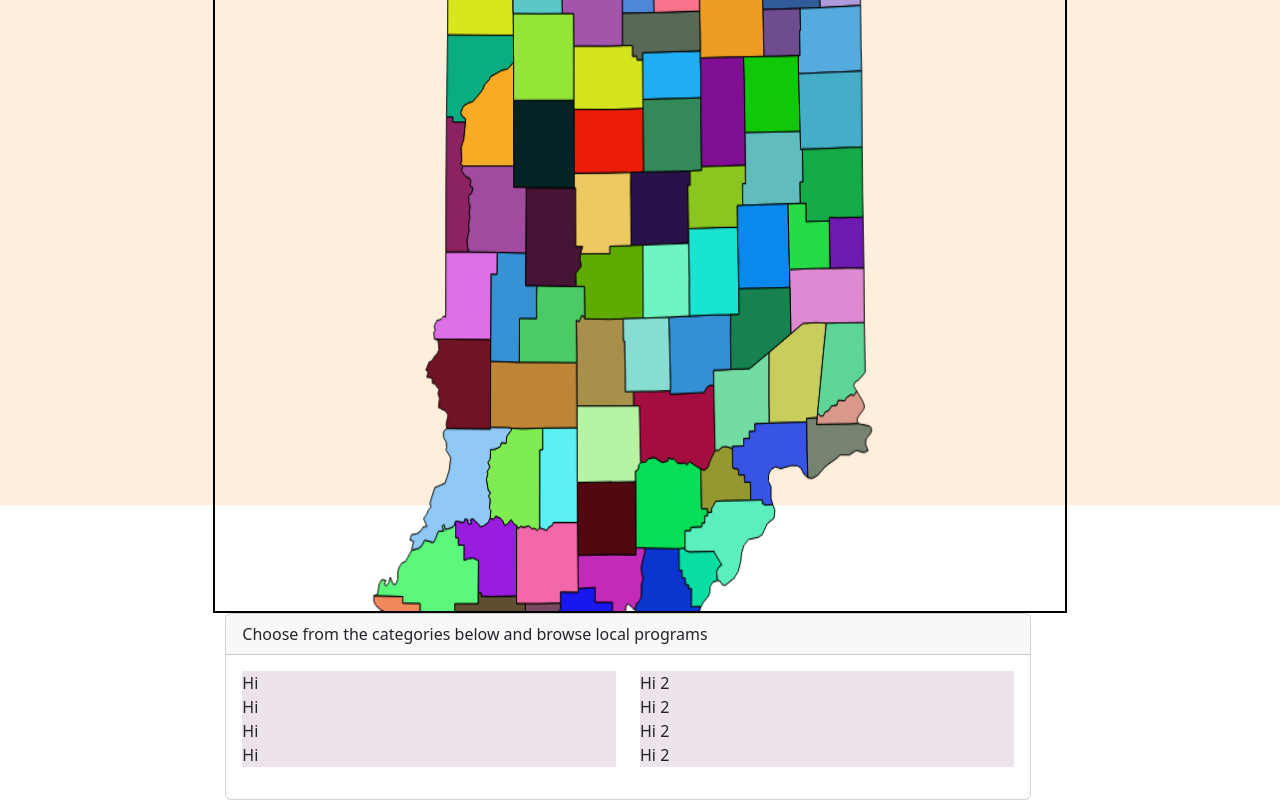
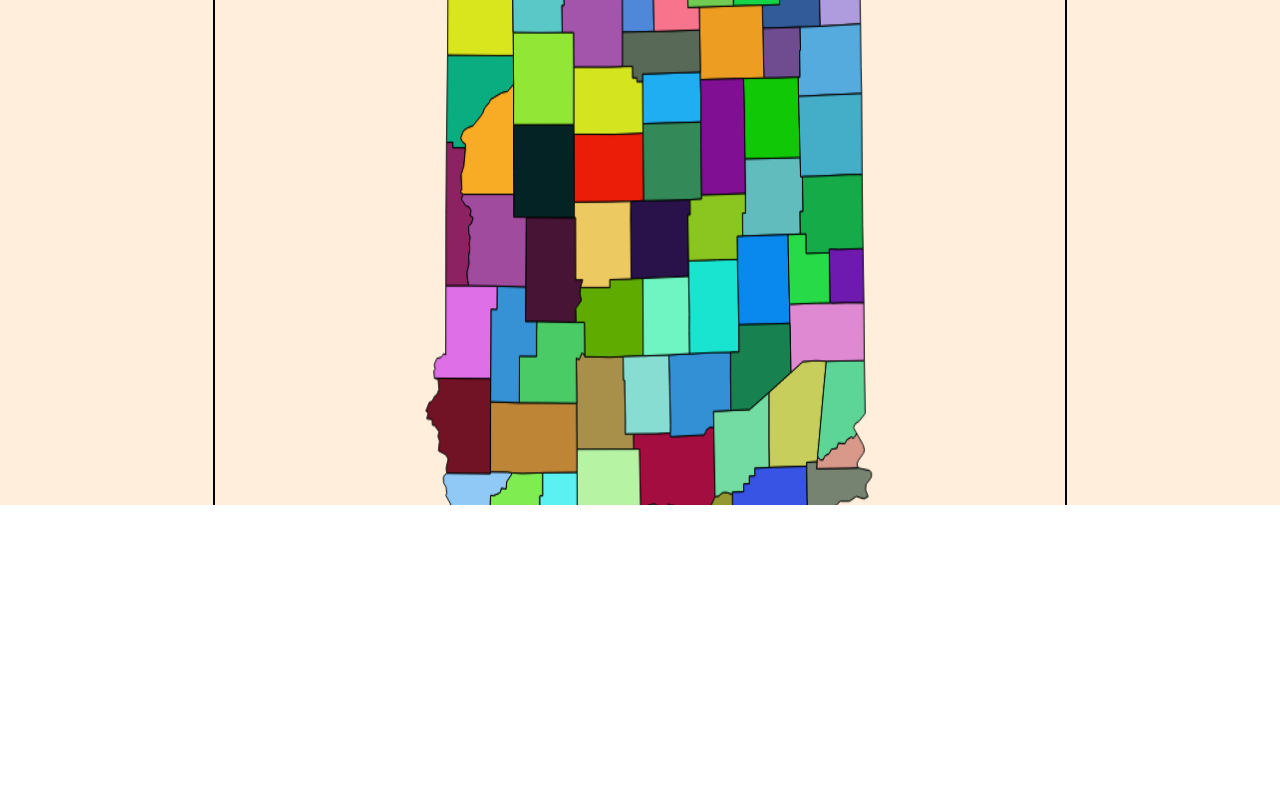
Before and after one commit to apet2929/CSSE280-FinalProject, a React (Create React App) app in the folder frontend/csse280-final-project/: page / in a window 1280 px wide. Shown: the part 295-1095 px from the top of the page. After the commit the page ends 800 px from the top, so only its background shows below. Built offline with nearby package versions, Linux system fonts and the light colour scheme.

Commit message:
Reset on logo click

```diff
--- a/frontend/csse280-final-project/src/App.css
+++ b/frontend/csse280-final-project/src/App.css
@@ -1,3 +1,7 @@
+#root {
+  overflow-y: hidden;
+}
+
 #header {
   width: 100%;
   height: 45px;
@@ -39,3 +43,10 @@
   display: block;
   margin: auto;
 }
+
+.category {
+  font-size: 54px;
+  border-radius: 50%;
+  border: 10px solid rgb(205, 209, 215);
+  padding: 30px;
+}
--- a/frontend/csse280-final-project/src/App.tsx
+++ b/frontend/csse280-final-project/src/App.tsx
@@ -55,7 +55,7 @@
 
   return (
   <div className="h-100 w-100">
-    <PageHeader />
+    <PageHeader onLogoClick={() => setState(0)}/>
     <div className="row w-100 justify-content-center">
         { renderState() }
     </div>
--- a/frontend/csse280-final-project/src/PageHeader.tsx
+++ b/frontend/csse280-final-project/src/PageHeader.tsx
@@ -1,7 +1,11 @@
-const PageHeader = () => (
+type HeaderProps = {
+  onLogoClick: Function;
+}
+
+const PageHeader = (props: HeaderProps) => (
     <div id="header" className="position-absolute">
         {/* <h3 className='align-middle'>Hello World</h3> */}
-      <img src="https://in211.communityos.org/publicassets/logo.png" id="navlogo" />
+      <img src="https://in211.communityos.org/publicassets/logo.png" id="navlogo" onClick={(e) => props.onLogoClick()}/>
       {/* <input type="search" className="w-75 mx-4" placeholder="Search for a Service"/> */}
       <div className="input-group mb-3 w-75 d-inline">
         <input type="search" id="searchbar" className="form-control d-inline" placeholder="Search for a Service" aria-label="Search for a service" aria-describedby="searchbutton" />
--- a/frontend/csse280-final-project/src/ServiceCategoryPopup.tsx
+++ b/frontend/csse280-final-project/src/ServiceCategoryPopup.tsx
@@ -1,17 +1,29 @@
+import {FaStar} from "react-icons/fa"
+
+type CategoryProps = {
+    name: string;
+}
+
+let Category = (props: CategoryProps) => {
+    return <li>
+        <button type="button" className="btn btn-primary w-25">{ props.name }</button>
+    </li>
+}
+
 let ServiceCategoryPopup = () => {
     return <div className="container">
         <div className="card">
             <div className="card-header">
             Choose from the categories below and browse local programs
             </div>
-            <div className="card-body">
+            <div className="card-body container">
                 <div className="row">
                     <div className="col-6">
                         <ul className="list-unstyled">
-                            <li>Hi</li>
-                            <li>Hi</li>
-                            <li>Hi</li>
-                            <li>Hi</li>
+                            <Category name="star" />
+                            <Category name="star" />
+                            <Category name="star" />
+                            <Category name="star" />
                         </ul>
                     </div>
                     <div className="col-6">
```
